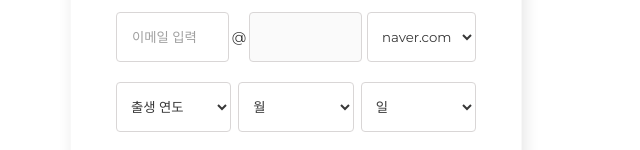
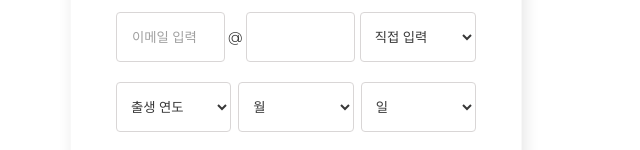
Before and after one commit to choiiis/sign-up-and-in-page, a website built with Parcel: page index.html in a window 1280 px wide. Shown: the part 419-569 px from the top of the page, 344-984 px from the left. Built offline with nearby package versions, Linux system fonts and the light colour scheme; a web font is replaced by a local one.

Commit message:
Change select to choose option or type manually

```diff
--- a/css/main.css
+++ b/css/main.css
@@ -140,7 +140,7 @@ section {
 
 .info#info__email input {
   display: flex;
-  width: 100%;
+  width: 90%;
 }
 
 .info#info__email span {
@@ -148,7 +148,7 @@ section {
   margin: 0 3px;
 }
 
-.info .box#domain__list option {
+.info .box#domain-list option {
   font-size: 14px;
   background-color: #ffffff;
 }
--- a/index.html
+++ b/index.html
@@ -43,14 +43,14 @@
         <div class="info" id="info__email">
           <input class="box" type="text" placeholder="이메일 입력"/>
           <span>@</span>
-          <input disabled class="box" type="text"/>
-          <select class="box" id="domain__list">
-            <option>naver.com</option>
-            <option>google.com</option>
-            <option>hanmail.net</option>
-            <option>nate.com</option>
-            <option>kakao.com</option>
-            <option>msn.com</option>
+          <input class="box" id="domain-txt" type="text"/>
+          <select class="box" id="domain-list">
+            <option value="type">직접 입력</option>
+            <option value="naver.com">naver.com</option>
+            <option value="google.com">google.com</option>
+            <option value="hanmail.net">hanmail.net</option>
+            <option value="nate.com">nate.com</option>
+            <option value="kakao.com">kakao.com</option>
           </select>
         </div>
         <div class="info" id="info__birth">
--- a/js/main.js
+++ b/js/main.js
@@ -1,3 +1,19 @@
+// 도메인 직접 입력 or domain option 선택
+const domainListEl = document.querySelector('#domain-list')
+const domainInputEl = document.querySelector('#domain-txt')
+domainListEl.addEventListener('change', (event) => {
+  // option에 있는 도메인 선택 시
+  if(event.target.value !== "type") {
+    // 선택한 도메인을 input에 입력하고 disabled
+    domainInputEl.value = event.target.value
+    domainInputEl.disabled = true
+  } else { // 직접 입력
+    // input 내용 초기화 & 입력 가능하도록 변경
+    domainInputEl.value = ""
+    domainInputEl.disabled = false
+  }
+})
+
 // '출생 연도' 셀렉트 박스 option 목록 동적 생성
 const birthYearEl = document.querySelector('#birth-year')
 // option 목록 생성 여부 확인
```
